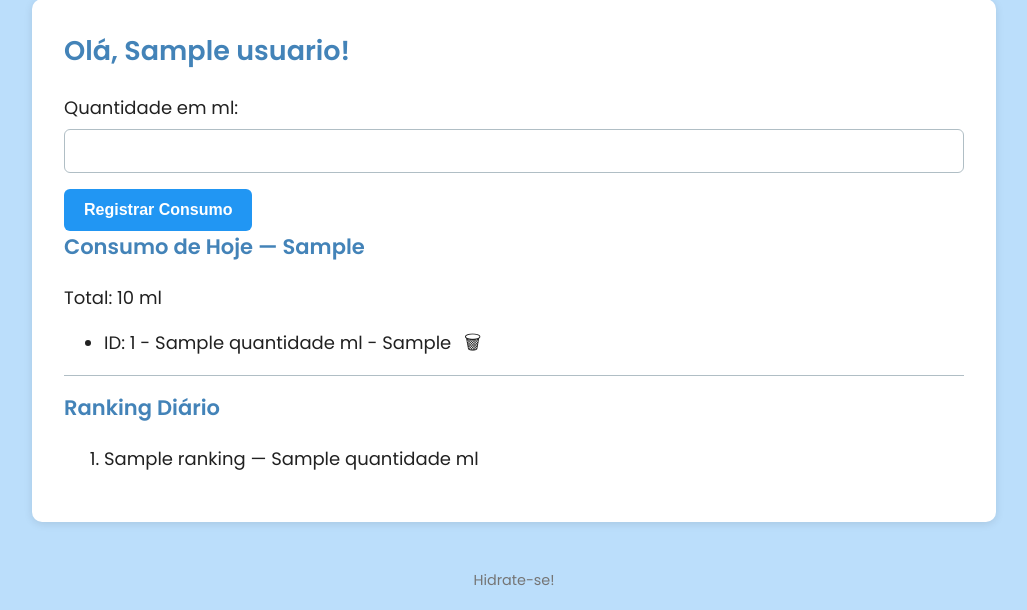
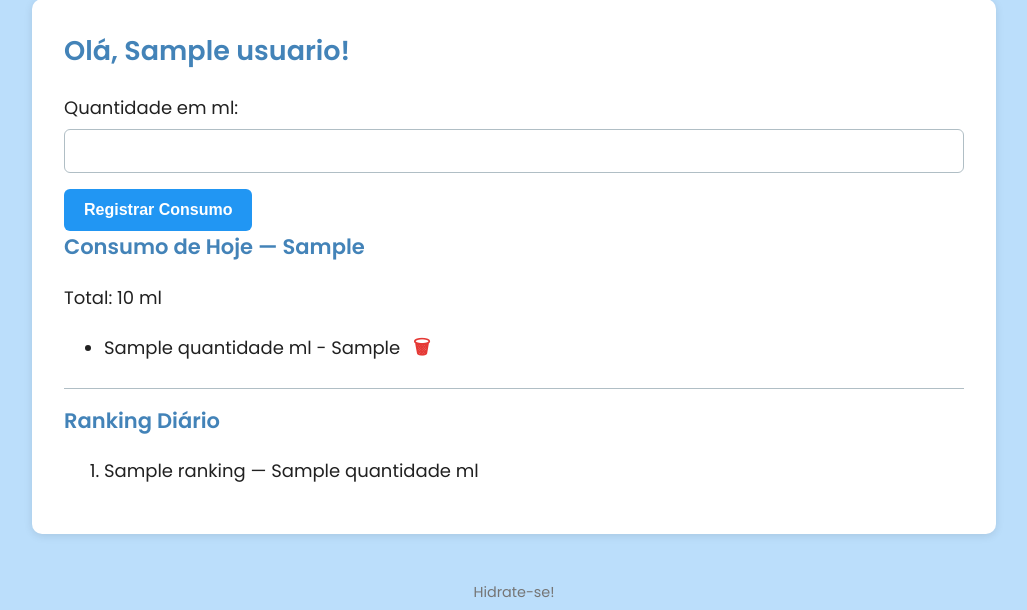
Before and after one commit to bhmgds/beba-agua, a FastAPI app: template templates/index.html in a window 1280 px wide. Shown: the part 113-723 px from the top of the page, without its empty margins (126-1153 px from the left). Run offline with FastAPI, Linux system fonts and the light colour scheme; the template is opened without the code that fills it: most values are stand-ins (such as "Sample title", 1, 10 or a date in 2020).

Commit message:
alteração icone lixeira

```diff
--- a/static/style.css
+++ b/static/style.css
@@ -299,7 +299,17 @@ form.logout-form {
 }
 
 .btn-lixeira {
+  background: none;
+  border: none;
+  color: #e53935;
   width: auto;
   padding: 0.25rem 0.5rem;
   font-size: 1.2rem;
+  cursor: pointer;
 }
+
+.btn-lixeira:hover,
+.btn-lixeira:focus {
+  background-color: rgba(229, 57, 53, 0.1);
+  outline: none;
+}
--- a/templates/index.html
+++ b/templates/index.html
@@ -47,16 +47,17 @@
         <ul>
           {% for consumo in consumos %}
             <li>
-              ID: {{ consumo.id }} - {{ consumo.quantidade }} ml - {{ consumo.data_formatada }}
+              {{ consumo.quantidade }} ml - {{ consumo.data_formatada }}
               <form method="post" action="/remover-consumo" style="display:inline">
                 <input type="hidden" name="id" value="{{ consumo.id }}">
-                <btn-lixeira class="btn-lixeira" type="submit" onclick="return confirm('Remover este consumo?')" title="Remover">🗑</btn-lixeira>
+                <button class="btn-lixeira" type="submit" onclick="return confirm('Remover este consumo?')" title="Remover">🗑</button>
               </form>
             </li>
           {% else %}
             <li>Nenhum registro até agora.</li>
           {% endfor %}
         </ul>
+
 
 
     </section>
```
